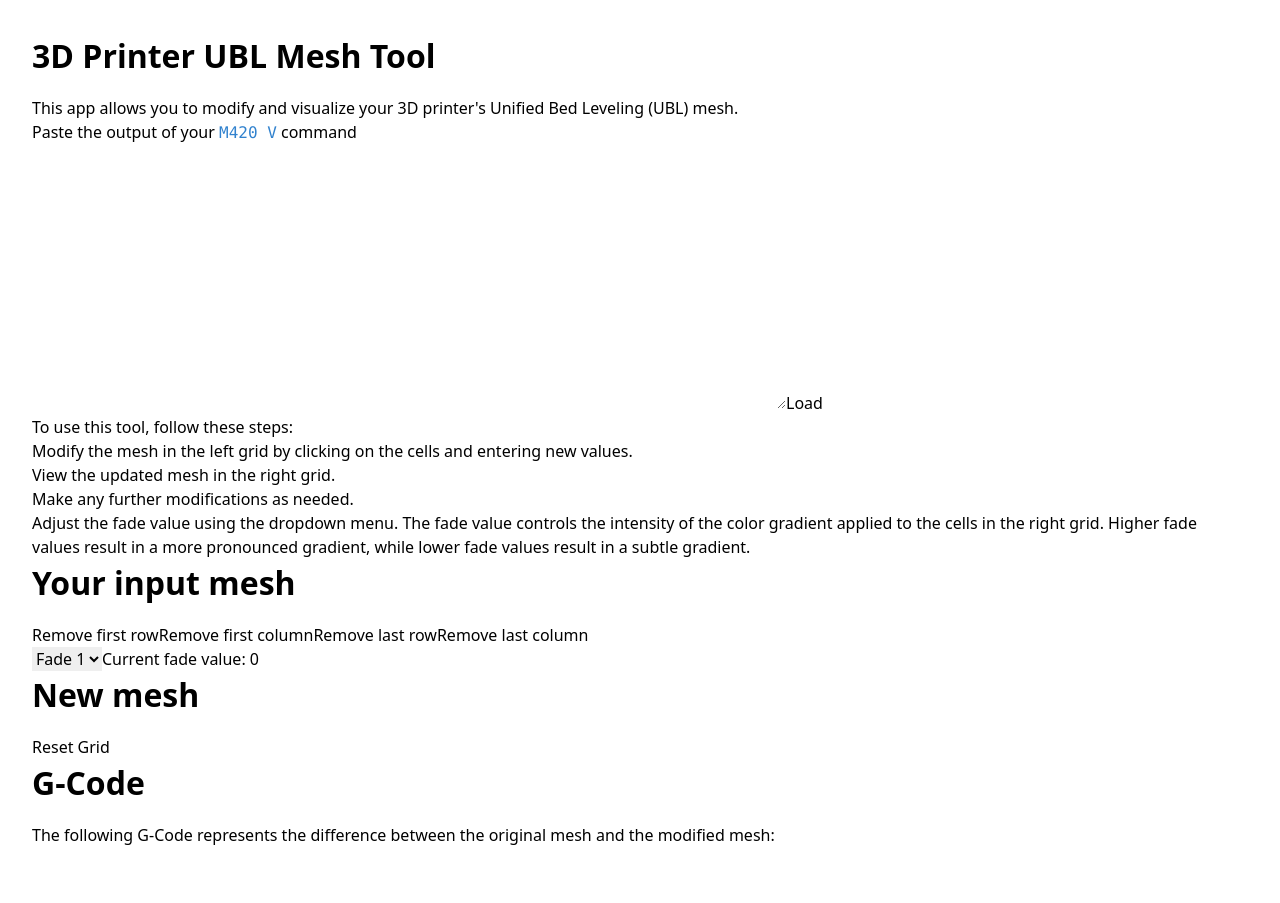
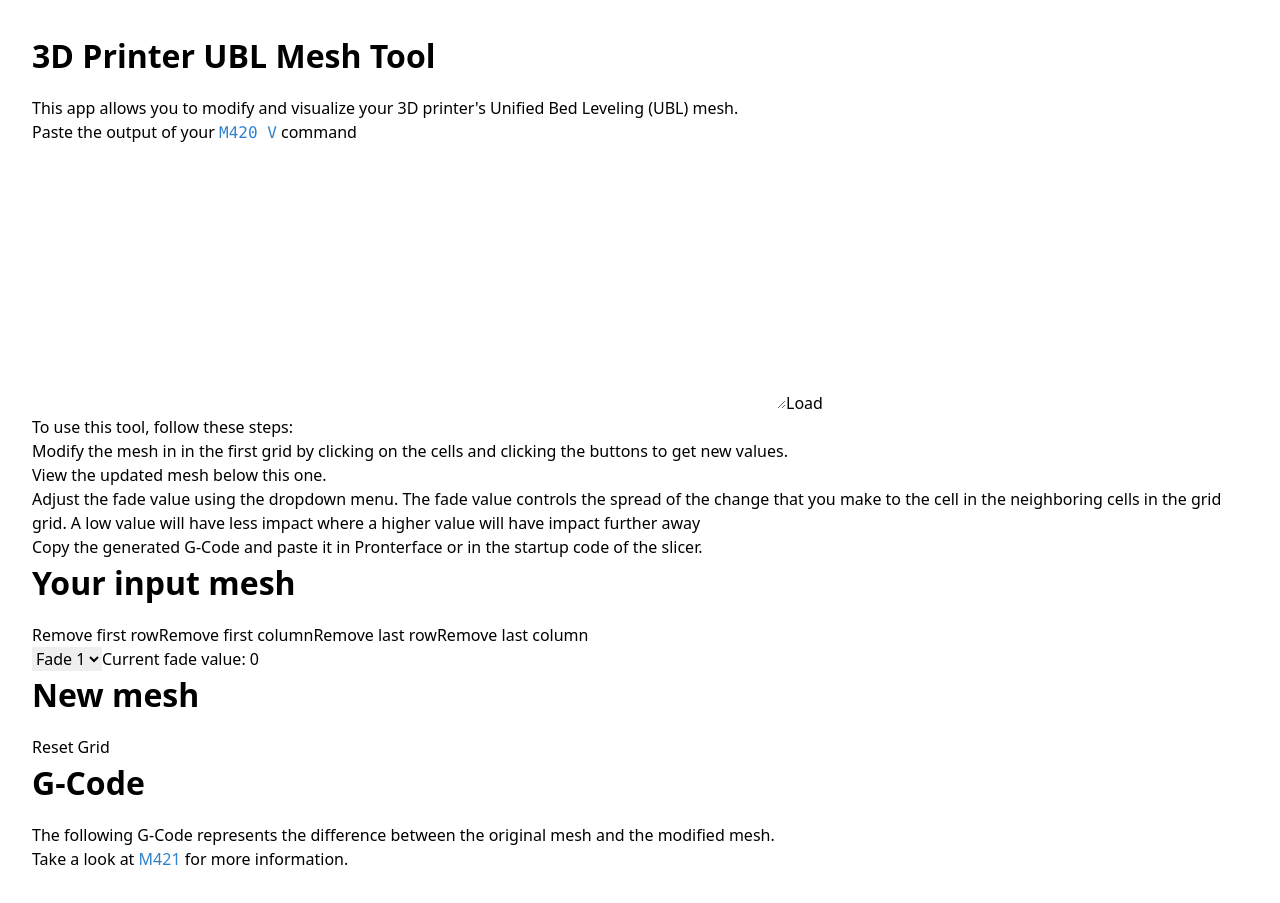
Before and after one commit to alber70g/3d-printer-ubl-mesh-tool, a React (Vite) app: page / in a window 1280 px wide. Before the commit the page ends 879 px from the top, so only its background shows below. Built offline with nearby package versions, Linux system fonts and the light colour scheme.

Commit message:
update descriptions

```diff
--- a/src/App.tsx
+++ b/src/App.tsx
@@ -1,7 +1,7 @@
-import { useEffect, useState } from 'react';
-import './App.css';
-import NumberListLoader from './components/NumberListLoader';
-import Grid from './components/Grid';
+import { useEffect, useState } from "react";
+import "./App.css";
+import NumberListLoader from "./components/NumberListLoader";
+import Grid from "./components/Grid";
 
 function App() {
   const [grid1, setGrid1] = useState<number[][]>([]);
@@ -14,13 +14,13 @@ function App() {
 
   useEffect(() => {
     // Retrieve grid1 from local storage
-    const storedGrid1 = localStorage.getItem('grid1');
+    const storedGrid1 = localStorage.getItem("grid1");
     if (storedGrid1) {
       setGrid1(JSON.parse(storedGrid1));
     }
 
     // Retrieve grid2 from local storage
-    const storedGrid2 = localStorage.getItem('grid2');
+    const storedGrid2 = localStorage.getItem("grid2");
     if (storedGrid2) {
       setGrid2(JSON.parse(storedGrid2));
     }
@@ -28,12 +28,12 @@ function App() {
 
   useEffect(() => {
     // Store grid1 in local storage
-    localStorage.setItem('grid1', JSON.stringify(grid1));
+    localStorage.setItem("grid1", JSON.stringify(grid1));
   }, [grid1]);
 
   useEffect(() => {
     // Store grid2 in local storage
-    localStorage.setItem('grid2', JSON.stringify(grid2));
+    localStorage.setItem("grid2", JSON.stringify(grid2));
   }, [grid2]);
 
   return (
@@ -47,13 +47,13 @@ function App() {
           Bed Leveling (UBL) mesh.
         </p>
         <p>
-          Paste the output of your{' '}
+          Paste the output of your{" "}
           <a
             href="https://marlinfw.org/docs/gcode/M420.html"
             className="underline"
           >
             <code className="text-blue-500">M420 V</code>
-          </a>{' '}
+          </a>{" "}
           command
         </p>
         <NumberListLoader list={grid1} setList={setGrid1} />
@@ -61,16 +61,19 @@ function App() {
         <p>To use this tool, follow these steps:</p>
         <ol className="list-decimal pl-4">
           <li>
-            Modify the mesh in the left grid by clicking on the cells and
-            entering new values.
+            Modify the mesh in in the first grid by clicking on the cells and
+            clicking the buttons to get new values.
           </li>
-          <li>View the updated mesh in the right grid.</li>
-          <li>Make any further modifications as needed.</li>
+          <li>View the updated mesh below this one.</li>
           <li>
-            Adjust the fade value using the dropdown menu. The fade value controls
-            the intensity of the color gradient applied to the cells in the right
-            grid. Higher fade values result in a more pronounced gradient, while
-            lower fade values result in a subtle gradient.
+            Adjust the fade value using the dropdown menu. The fade value
+            controls the spread of the change that you make to the cell in the
+            neighboring cells in the grid grid. A low value will have less
+            impact where a higher value will have impact further away
+          </li>
+          <li>
+            Copy the generated G-Code and paste it in Pronterface or in the
+            startup code of the slicer.
           </li>
         </ol>
 
@@ -107,7 +110,7 @@ function App() {
           <select
             className="bg-white border border-gray-300 rounded px-4 py-2 ml-2"
             value={options.fade}
-            onChange={(e) => setOption('fade', parseInt(e.target.value))}
+            onChange={(e) => setOption("fade", parseInt(e.target.value))}
           >
             <option value={1}>Fade 1</option>
             <option value={2}>Fade 2</option>
@@ -139,7 +142,16 @@ function App() {
           <h1 className="text-2xl font-bold mb-4 mt-8">G-Code</h1>
           <p>
             The following G-Code represents the difference between the original
-            mesh and the modified mesh:
+            mesh and the modified mesh.
+            <br />
+            Take a look at{" "}
+            <a
+              href="https://marlinfw.org/docs/gcode/M421.html"
+              className="underline"
+            >
+              M421
+            </a>{" "}
+            for more information.
           </p>
           <pre className="bg-gray-100 p-4">
             {grid1?.[0]?.[0] && grid2?.[0]?.[0] && generateGCode(grid1, grid2)}
@@ -151,7 +163,7 @@ function App() {
 }
 
 function generateGCode(array1: number[][], array2: number[][]) {
-  let gCode = '';
+  let gCode = "";
   for (let i = 0; i < array1.length; i++) {
     for (let j = 0; j < array1[i].length; j++) {
       const difference =
```
